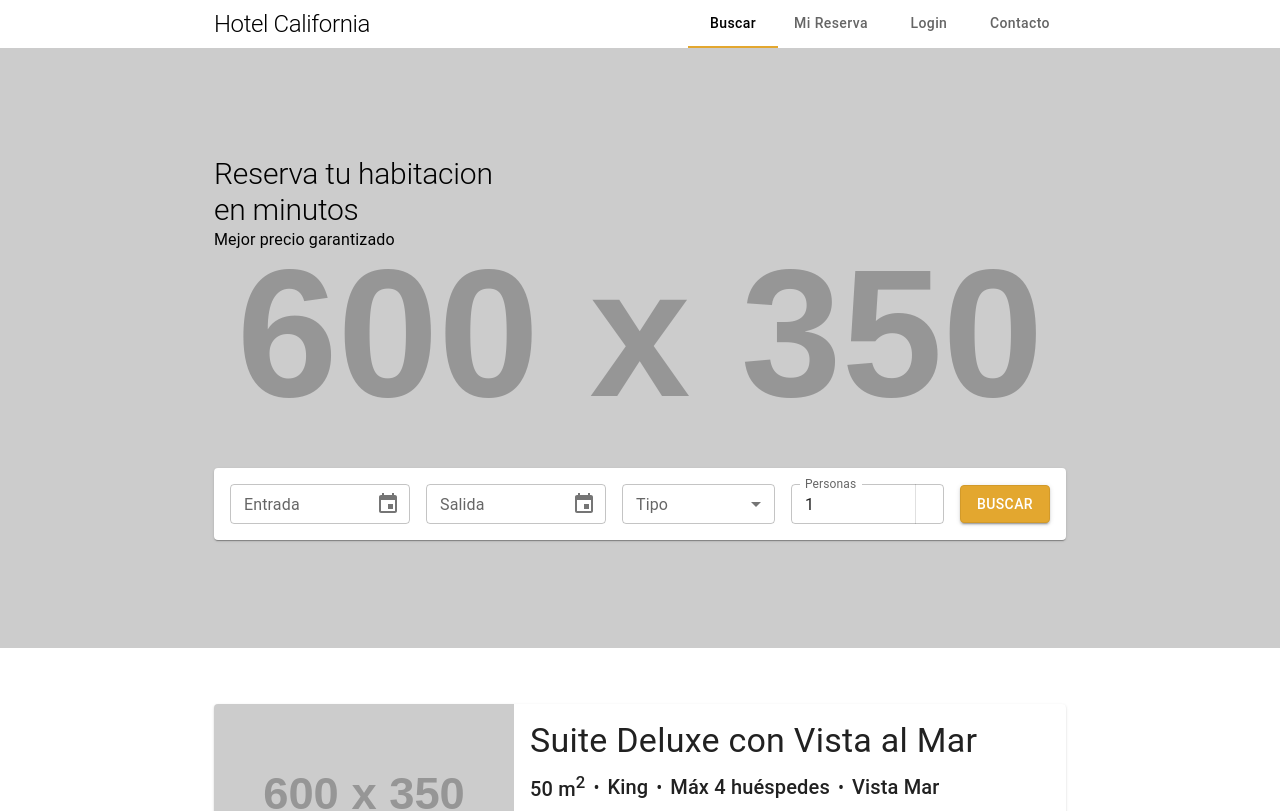
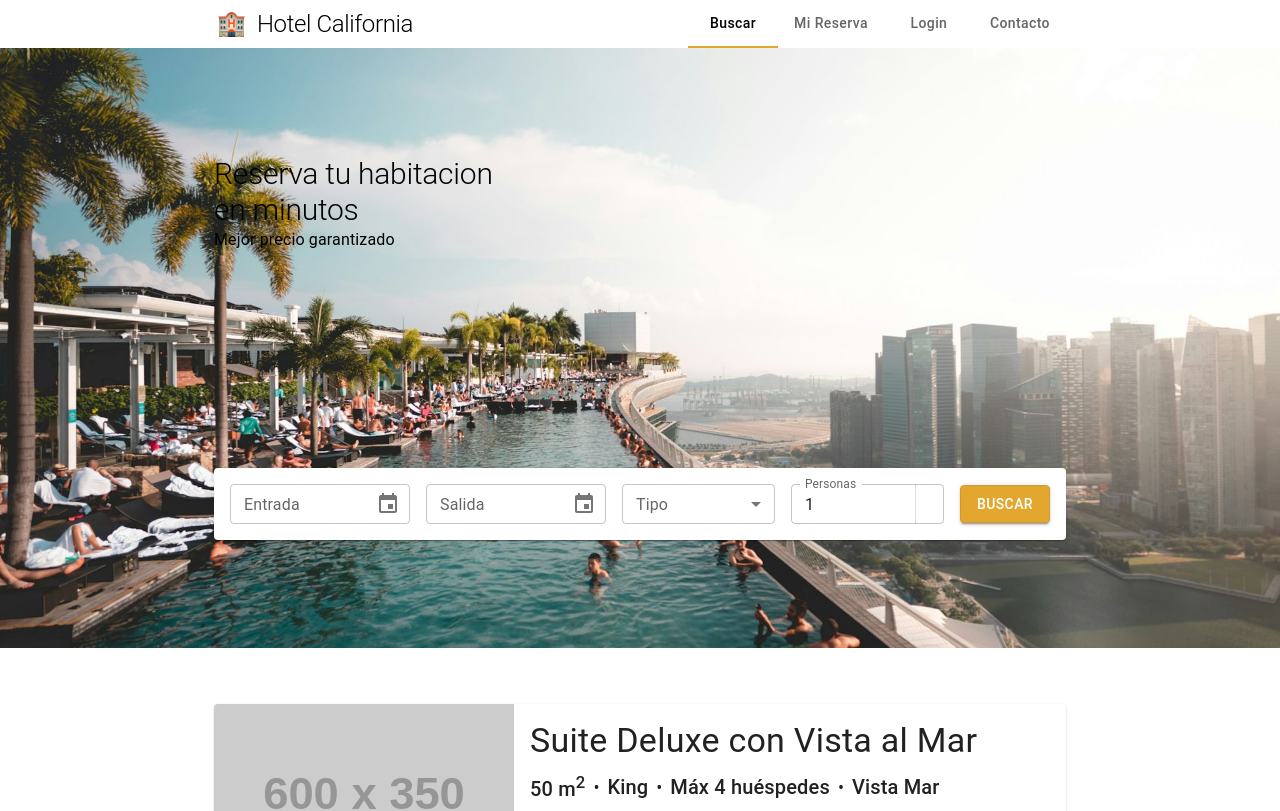
Before and after one commit to UEM-Grupo-4/Hotel-California-FrontEnd, a React (Vite) app: page / in a window 1280 px wide. Shown: the top 811 px of the page. Built offline with nearby package versions, Linux system fonts and the light colour scheme; some icons are missing.

Commit message:
Changing favicon and background in filters. Also navigate home on company icon

```diff
--- a/index.html
+++ b/index.html
@@ -1,13 +1,16 @@
 <!doctype html>
 <html lang="en">
+
 <head>
     <meta charset="UTF-8" />
-        <link rel="icon" type="image/svg+xml" href="/vite.svg" />
+    <link rel="icon" type="image/svg+xml" href="/src/assets/favicon.png" />
     <meta name="viewport" content="width=device-width, initial-scale=1.0" />
     <title>hotel-california-frontend</title>
 </head>
+
 <body>
     <div id="root"></div>
     <script type="module" src="/src/main.tsx"></script>
 </body>
+
 </html>
--- a/src/components/Layout/Layout.tsx
+++ b/src/components/Layout/Layout.tsx
@@ -1,13 +1,33 @@
-import { Container, Grid, Typography } from "@mui/material";
-import { Outlet } from "react-router-dom";
+import { Box, Container, Grid, Typography } from "@mui/material";
+import { Outlet, useNavigate } from "react-router-dom";
 import NavBar from "../NavBar/NavBar";
+import HotelCaliforniaLogo from "../../assets/favicon.png";
 
 const Layout = () => {
+  const navigate = useNavigate();
+
+  const navigateToHome = () => {
+    navigate("/");
+  };
+
   return (
     <Grid container flexDirection="column" width="100%">
       <Container maxWidth="md">
         <Grid container justifyContent={"space-between"} alignItems={"center"}>
-          <Grid size="auto">
+          <Grid
+            container
+            size="auto"
+            alignItems={"center"}
+            gap={1}
+            onClick={navigateToHome}
+            sx={{ cursor: "pointer" }}
+          >
+            <Box
+              component={"img"}
+              src={HotelCaliforniaLogo}
+              alt="Hotel California logo"
+              sx={{ width: 35, height: 35 }}
+            />
             <Typography variant="h1" fontSize={24}>
               Hotel California
             </Typography>
--- a/src/pages/Home/Filters/Filters.tsx
+++ b/src/pages/Home/Filters/Filters.tsx
@@ -3,6 +3,7 @@ import NumberField from "../../../components/NumberField/NumberField";
 import DatePickerFilter from "../../../components/DatePickerFilter/DatePickerFilter";
 import FiltersTitle from "./FiltersTitle";
 import { useRoomsFilters } from "../../../hooks/useRoomsFilters";
+import BackgroundImage from "../../../assets/background.jpeg";
 
 function Filters() {
   const { roomsFilters, onChangeFilters } = useRoomsFilters();
@@ -71,7 +72,7 @@ export default Filters;
 const HomeBackground = styled("section")({
   width: "100%",
   height: "600px",
-  backgroundImage: 'url("https://placehold.co/600x350?text=.")',
+  backgroundImage: `url(${BackgroundImage})`,
   backgroundRepeat: "no-repeat",
   backgroundPosition: "center",
   backgroundSize: "cover",
```
Also changed, not shown: src/assets/background.jpeg (added), src/assets/favicon.png (added). Lines whose indentation alone changed are shown as unchanged.
